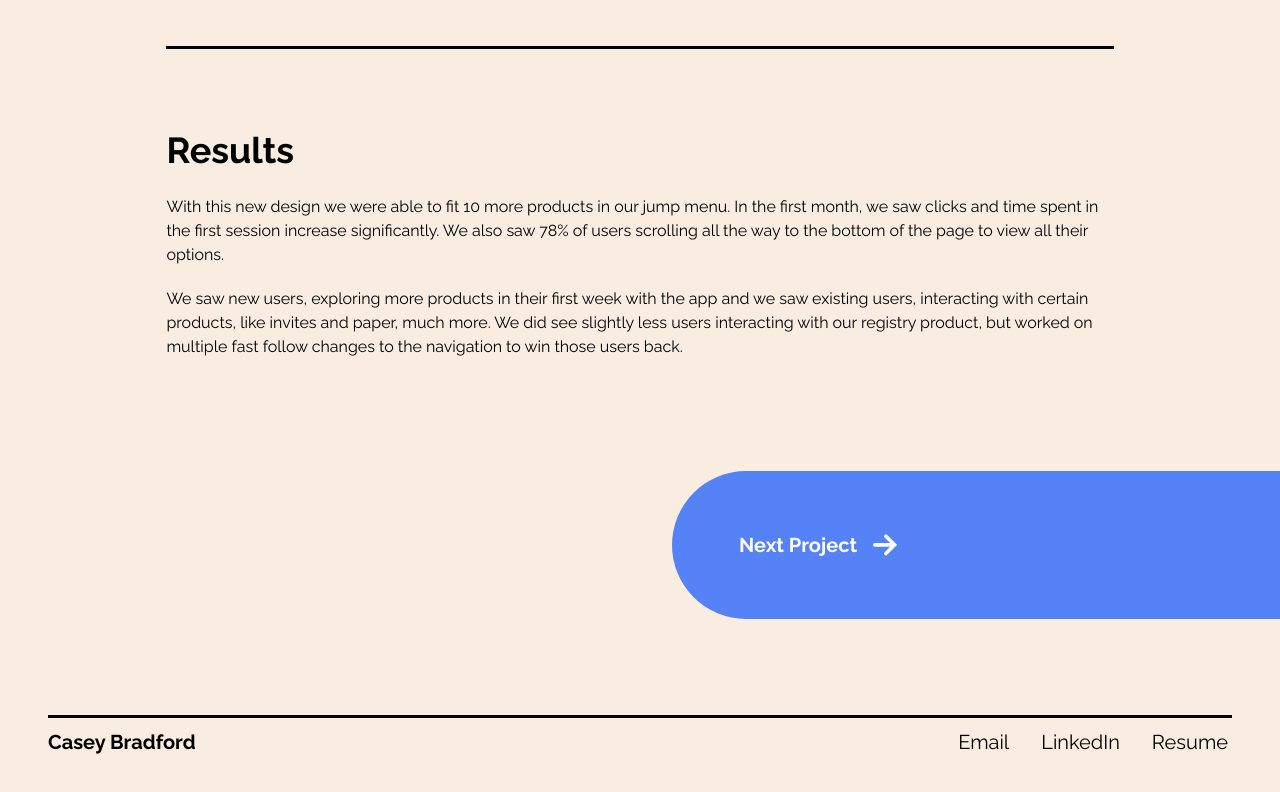
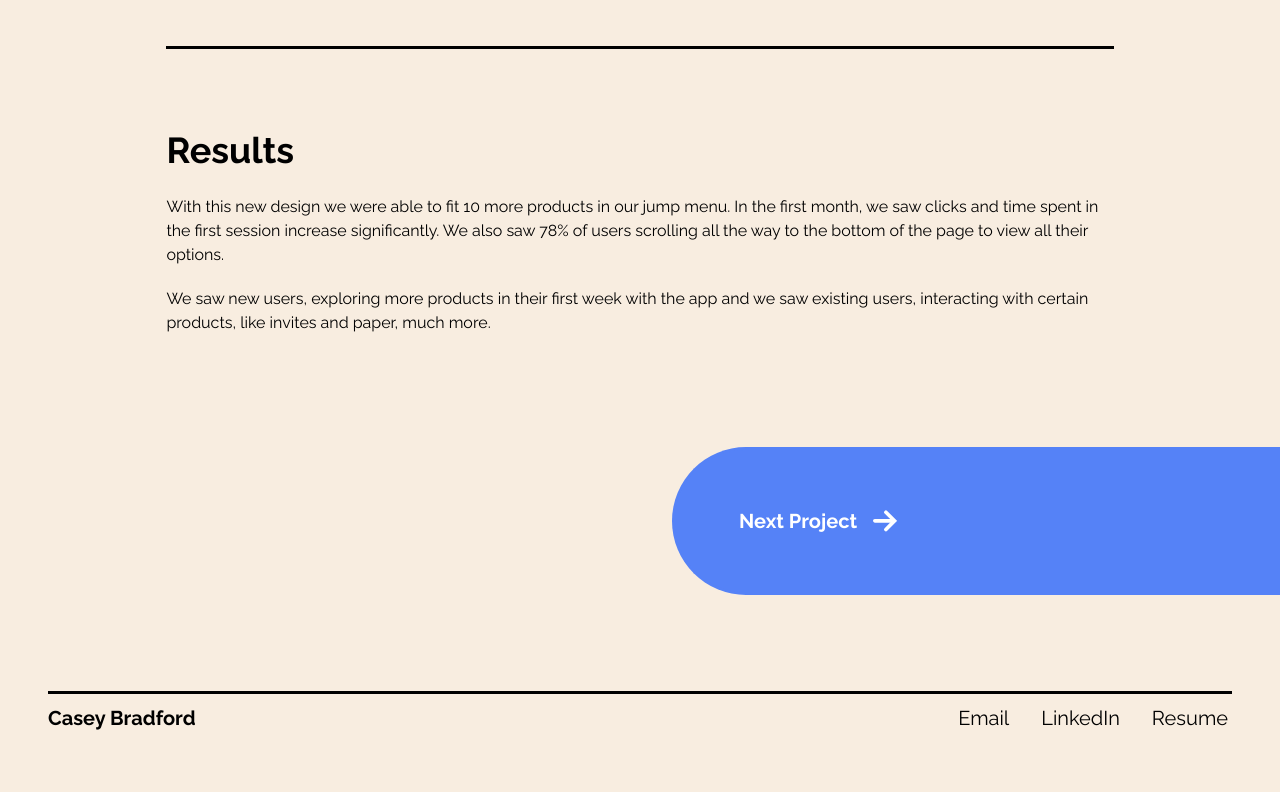
Before and after one commit to hottinet/casey-site-v2, a Next.js app: page /zola-navigation in a window 1280 px wide. Shown: the part 8193-8985 px from the top of the page. Built offline with nearby package versions, Linux system fonts and the light colour scheme.

Commit message:
remove copy from nav page

```diff
--- a/src/pages/zola-navigation.tsx
+++ b/src/pages/zola-navigation.tsx
@@ -308,9 +308,7 @@ const ZolaNavigation: React.FC = () => {
         <Body>
           We saw new users, exploring more products in their first week with the
           app and we saw existing users, interacting with certain products, like
-          invites and paper, much more. We did see slightly less users
-          interacting with our registry product, but worked on multiple fast
-          follow changes to the navigation to win those users back.
+          invites and paper, much more.
         </Body>
       </ContentBox>
     </Layout>
```
